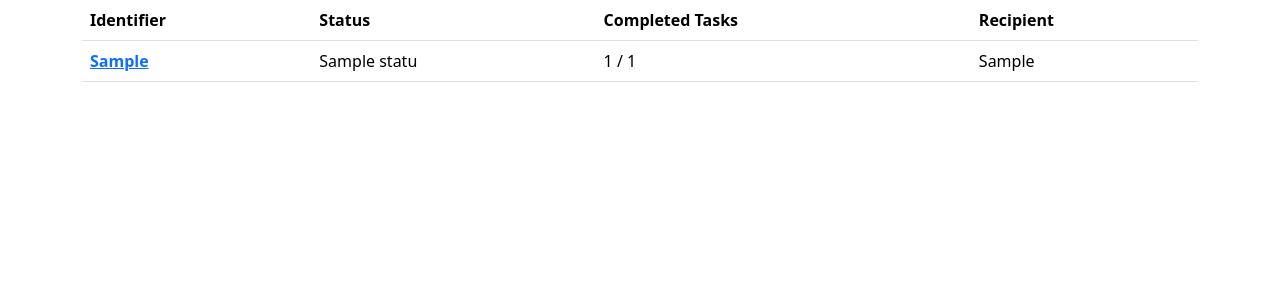
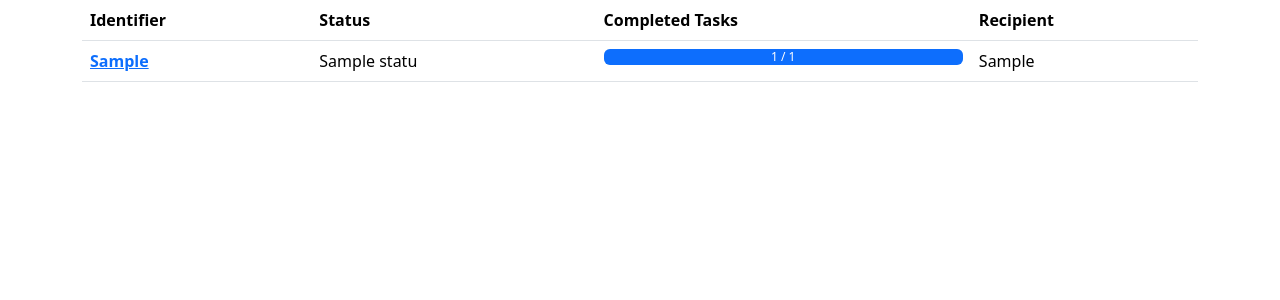
Before and after one commit to Yook74/azir, a Flask app: page / in a window 1280 px wide. Shown: the part 56-356 px from the top of the page. Run offline with Flask 3, Linux system fonts and the light colour scheme; tables that the repository leaves empty hold one stand-in row (values such as "Sample post").

Commit message:
Added pretty progress bars

```diff
--- a/templates/device_statuses.html
+++ b/templates/device_statuses.html
@@ -15,7 +15,13 @@
     <tr>
       <th scope="row"><a href="/device/{{ device.id }}">{{ device.serial_no }}</a></th>
       <td>{{ device.status.short_name }}</td>
-      <td>{{ device.completed_tasks|length }} / {{ device.tasks|length }}</td>
+      <td>
+        <div class="progress">
+          <div class="progress-bar" role="progressbar" style="width: {{ (device.completed_tasks|length / (device.tasks|length or 1)) * 100 }}%">
+            {{ device.completed_tasks|length }} / {{ device.tasks|length }}
+          </div>
+        </div>
+      </td>
       <td>{{ device.recipient if device.recipient is not none }}</td>
     </tr>
     {% endfor %}
```
